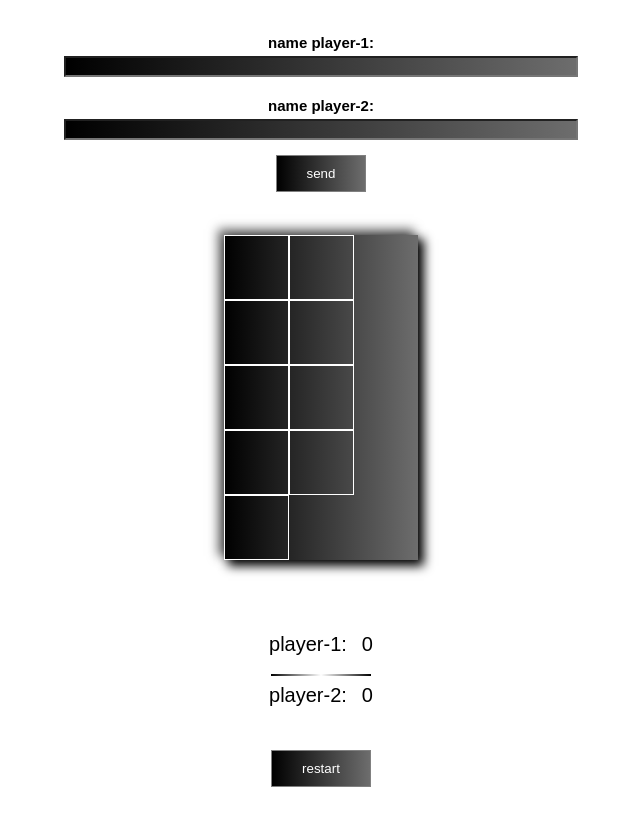
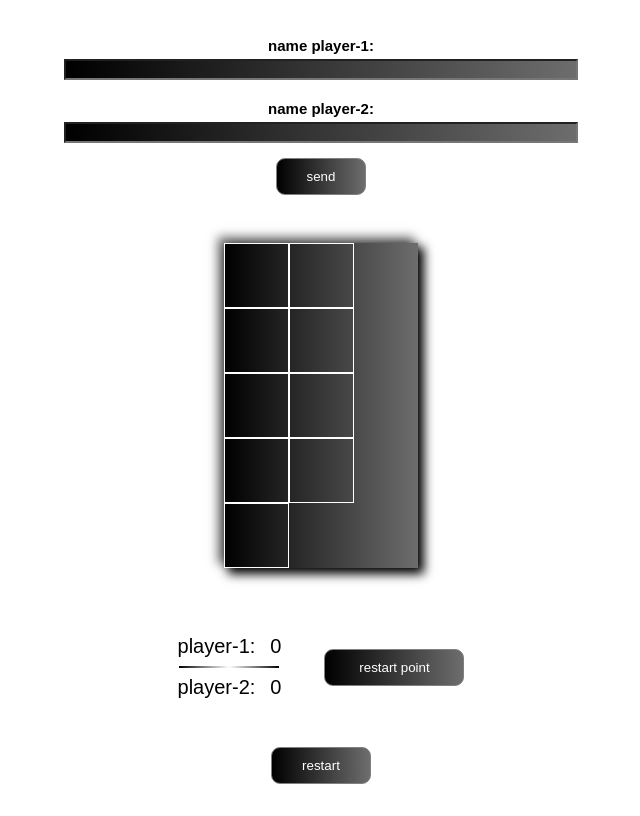
Before and after one commit to fadikbbb/XO, a plain HTML site: page index.html in a window 1280 px wide. Shown: the whole page, without its empty margins (319-959 px from the left). Drawn offline with Linux system fonts and the light colour scheme.

Commit message:
Add files via upload

```diff
--- a/index.html
+++ b/index.html
@@ -28,6 +28,7 @@
         <div class="box1"></div>
       </div>
       <div class="players">
+        <div class="containerplayers">
           <div class="containerPlayer1">
             <div class="player1">player-1:</div>
             <span class="num1">0</span>
@@ -38,6 +39,8 @@
             <span class="num2">0</span>
           </div>
         </div>
+        <button class="point">restart point</button>
+      </div>
       <button class="restart">restart</button>
     </div>
     <script src="index.js"></script>
--- a/index.js
+++ b/index.js
@@ -9,6 +9,7 @@ let submit = document.getElementsByClassName("submit")[0];
 let restart = document.querySelector(".restart");
 let con_boxes = document.querySelector(".containerOfboxes");
 let change = true;
+let restart_point=document.querySelector(".point")
 function re() {
   for (let i = 0; i < boxes.length; i++) {
     boxes[i].innerHTML = "";
@@ -92,5 +93,10 @@ if (localStorage.getItem("name1")) {
 if (localStorage.getItem("name2")) {
   player2.innerHTML = `${localStorage.getItem("name2")} : `;
 }
+restart_point.addEventListener("click",function(){
+  num1.innerHTML="0"
+  num2.innerHTML="0"
+  sessionStorage.clear()
+})
 // localStorage.clear()
 // sessionStorage.clear()
--- a/main.css
+++ b/main.css
@@ -21,6 +21,9 @@ box-shadow: 5px 5px 10px 1px rgb(0, 0, 0),-5px -5px 10px 1px rgb(109, 109, 109);
     justify-content: center;
     font-family: 'Segoe UI', Tahoma, Geneva, Verdana, sans-serif;
 }
+.box1:hover{
+    background-color: #ffffff40;
+}
 .all{
     display: flex;
     height: 100vh;
@@ -30,11 +33,11 @@ box-shadow: 5px 5px 10px 1px rgb(0, 0, 0),-5px -5px 10px 1px rgb(109, 109, 109);
 }
 .players{
     display: flex;
-    flex-direction: column;
+    flex-direction: row;
 justify-content: space-around;
 align-items: center;
 margin-top: 20px;
-width: 200px;
+width: 300px;
 }
 form{
     display: flex;
@@ -61,11 +64,7 @@ input{
     font-family: Arial, Helvetica, sans-serif;
     display: flex;
     color: black;}
-.containerPlayer1{
 
-    margin: 10px ;
-
-}
 hr{
     background-image: linear-gradient(to right ,black ,transparent,black);
     border: none;
@@ -77,7 +76,8 @@ button{
     color: white;
     background-color: blueviolet;
     border: 1px solid gray;
-
+border-radius: 9px;
+cursor: pointer;
 }
 
 .player1,.player2{
@@ -89,3 +89,11 @@ h4{
     font-family: Arial, Helvetica, sans-serif;
 color: black;
 }
+.containerplayers{
+    display: flex;
+    flex-direction: column;
+}
+.point{
+    width: 140px;
+margin-left: 30px;
+}
```
Lines whose indentation alone changed are shown as unchanged.
